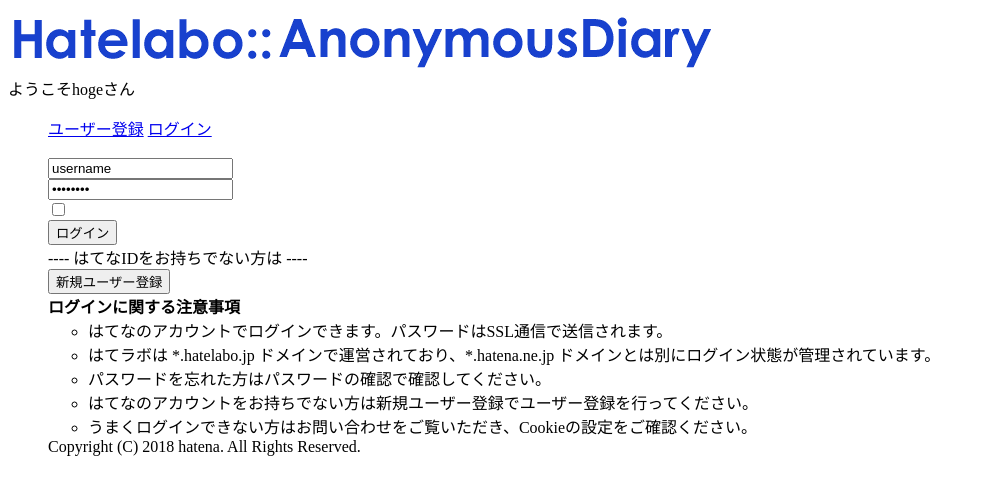
After one commit to hamity/hatena_diary, a PHP site: page /signin/index.php in a window 1280 px wide. The commit adds this page. Shown: the top 495 px of the page, without its empty margins (0-983 px from the left). Run offline with PHP 8.4, Linux system fonts and the light colour scheme.

Commit message:
signin.phpの名前をurlに対応したものに変更, signin/index.phpの注意事項以下の部分のhtmlを実装
signin.phpをsignin/index.phpに変更。フォルダの構成も修正された
signin/index.phpの注意事項より下の部分のhtmlが実装されていなかったため書いた

```diff
--- a/index.php
+++ b/index.php
@@ -6,8 +6,8 @@
   </head>
   <body>
     <header>
-      <img src="./src/image/common/hatelabo.png" alt="Hatelabo::">
-      <img src="./src/image/common/anonymous_diary.png" alt="AnonymousDiary">
+      <img src="../src/image/common/hatelabo.png" alt="Hatelabo::">
+      <img src="../src/image/common/anonymous_diary.png" alt="AnonymousDiary">
     </header>
     <div id="user">
       <div id="user-name">
--- /dev/null
+++ b/signin/index.php
@@ -0,0 +1,47 @@
+<!DOCTYPE html>
+<html>
+  <head>
+    <meta charset="utf-8">
+    <title>はてらぼ ログイン</title>
+  </head>
+  <body>
+    <header>
+      <img src="../src/image/common/hatelabo.png" alt="Hatelabo::">
+      <img src="../src/image/common/anonymous_diary.png" alt="AnonymousDiary">
+    </header>
+    <div id="user">
+      <div id="user-name">
+        ようこそhogeさん
+      </div>
+      <ul id="signin-signup">
+        <a href="#" id="signup">ユーザー登録</a>
+        <a href="#" id="signin">ログイン</a>
+      </ui>
+      <div id="user-data-input">
+        <form class="input-form" action="./user-check" method="post"><br>
+          <input type="text" name="userdata" value="username" required><br>
+          <input type="password" name="userdata" value="password" required><br>
+          <input type="checkbox" name="userdata" value="datasave"><br>
+          <input type="submit" value="ログイン">
+        </form>
+      </div>
+      ----     はてなIDをお持ちでない方は      ----<br>
+      <button type="button" name="button">新規ユーザー登録</button>
+
+      <div class="attention">
+        <b>ログインに関する注意事項</b>
+
+        <ul>
+          <li>はてなのアカウントでログインできます。パスワードはSSL通信で送信されます。</li>
+          <li>はてラボは *.hatelabo.jp ドメインで運営されており、*.hatena.ne.jp ドメインとは別にログイン状態が管理されています。</li>
+          <li>パスワードを忘れた方はパスワードの確認で確認してください。</li>
+          <li>はてなのアカウントをお持ちでない方は新規ユーザー登録でユーザー登録を行ってください。</li>
+          <li>うまくログインできない方はお問い合わせをご覧いただき、Cookieの設定をご確認ください。</li>
+        </ul>
+      </div>
+      <div class="copyright">
+        Copyright (C) 2018 hatena. All Rights Reserved.
+      </div>
+    </div>
+  </body>
+</html>
```
Also changed, not shown: signin/signin.php (deleted, +0 -31 lines).
